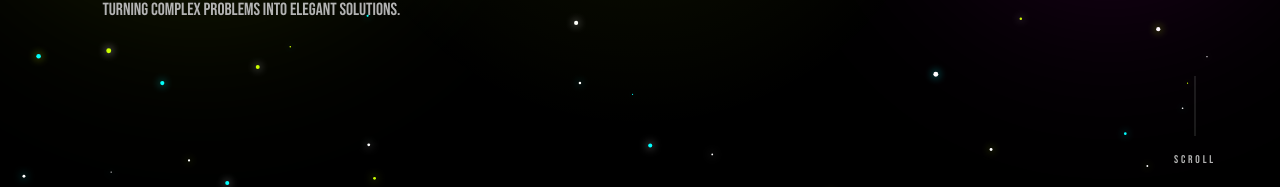
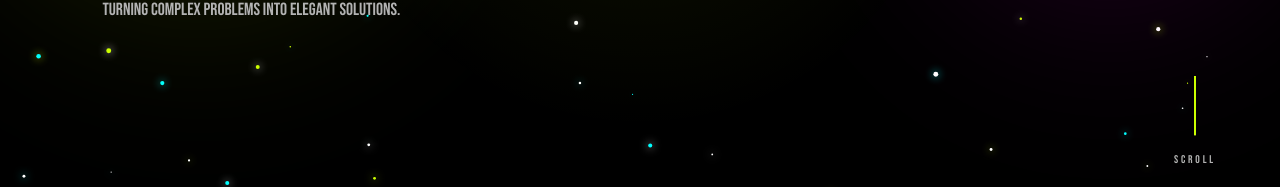
Before and after one commit to smrutishreenaik/PortfolioAG, a React (Vite) app: page / in a window 1280 px wide. Shown: the part 591-778 px from the top of the page. Built offline with nearby package versions, Linux system fonts and the light colour scheme; no server answers; the database is empty.

Commit message:
added loader animation on hero page

```diff
--- a/src/components/sections/Hero.tsx
+++ b/src/components/sections/Hero.tsx
@@ -155,7 +155,18 @@ const Hero: React.FC = () => {
           style={{ opacity: scrollIndicatorOpacity }}
         >
           <div className={styles.scrollTrack}>
-            <motion.div className={styles.scrollThumb} style={{ scaleY: scrollYProgress, transformOrigin: "top" }} />
+            <motion.div
+              className={styles.scrollThumb}
+              animate={{
+                scaleY: [0, 1, 0],
+              }}
+              transition={{
+                duration: 2,
+                repeat: Infinity,
+                ease: "easeInOut",
+              }}
+              style={{ transformOrigin: "top" }}
+            />
           </div>
           <span className={styles.scrollLabel}>SCROLL</span>
         </motion.div>
```
